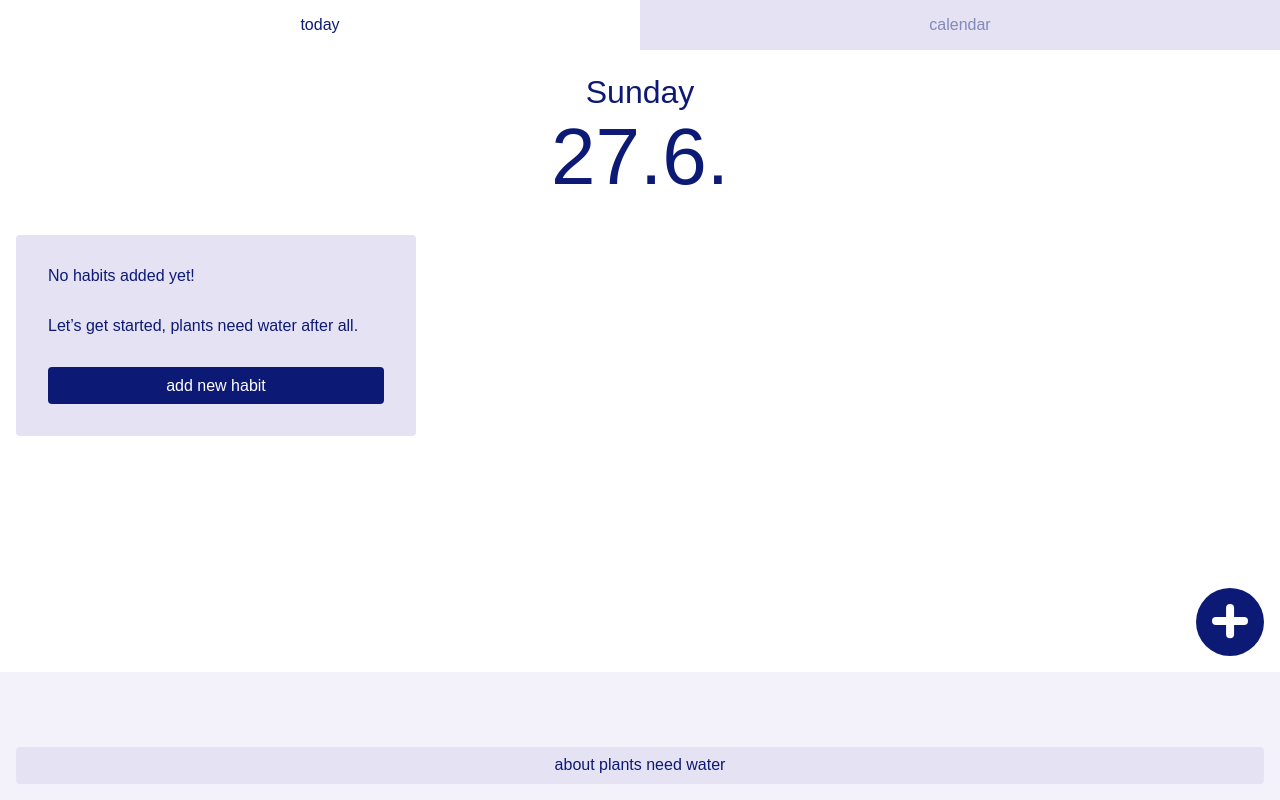
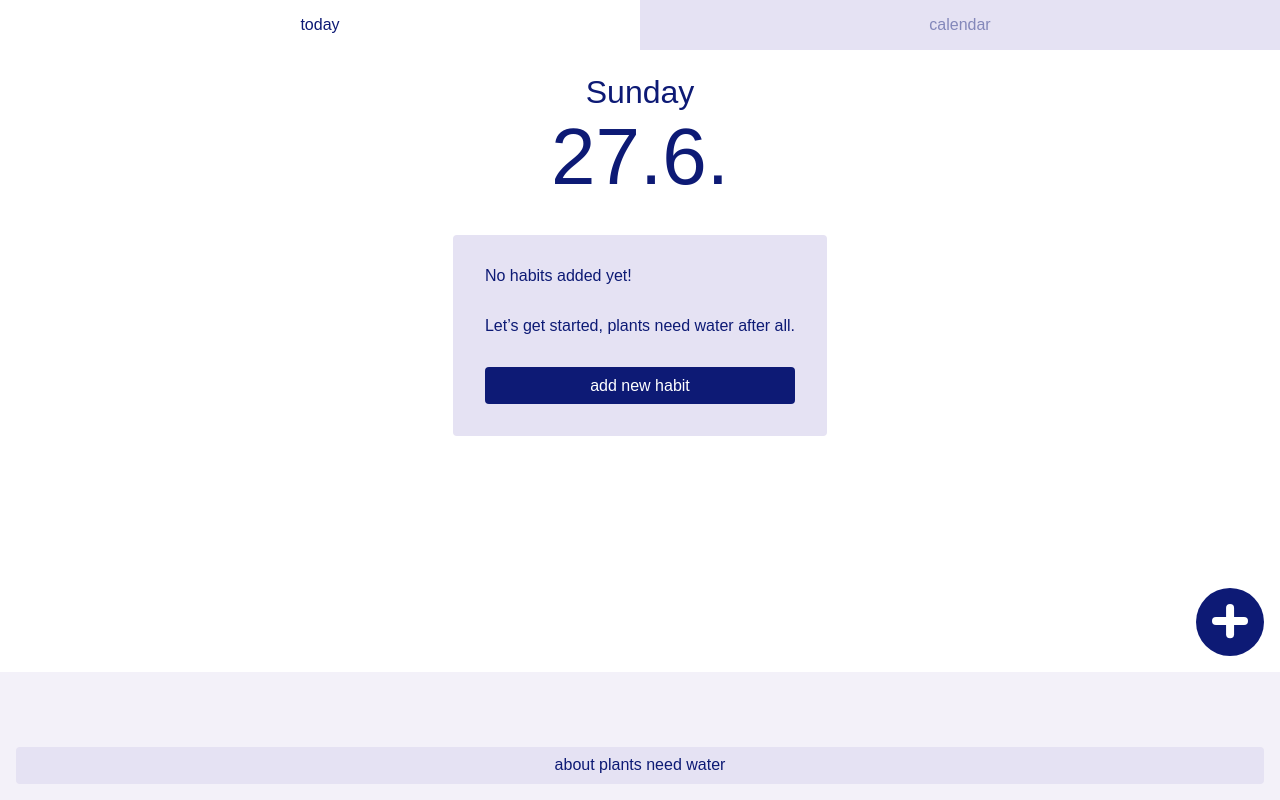
Before and after one commit to jujuzitroni/plants-need-water, a React (Vite) app: page / in a window 1280 px wide. Built offline with nearby package versions, Linux system fonts and the light colour scheme.

Commit message:
🐛 fix styling

```diff
--- a/src/app/globals.css
+++ b/src/app/globals.css
@@ -30,10 +30,12 @@ body {
 a {
   text-decoration: none;
   color: inherit;
+  cursor: pointer;
 }
 
 button {
   font: var(--main-font);
   border: none;
   border-radius: 0.25em;
+  cursor: pointer;
 }
--- a/src/app/pages/HabitList/HabitList.module.css
+++ b/src/app/pages/HabitList/HabitList.module.css
@@ -7,6 +7,9 @@
 .main {
   position: relative;
   padding: 1.5em 1em;
+  display: flex;
+  align-items: center;
+  flex-direction: column;
 }
 
 .footer {
```
